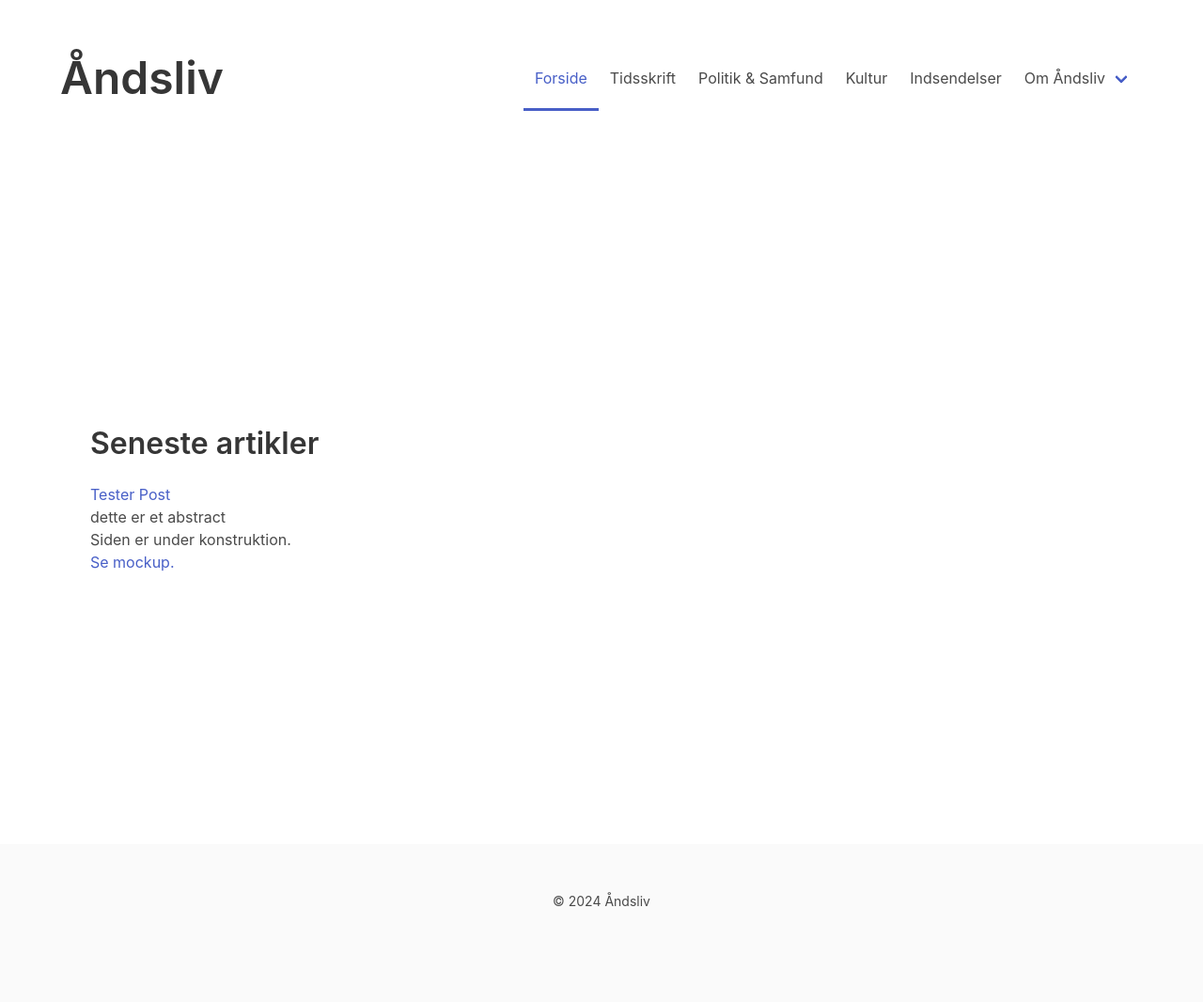
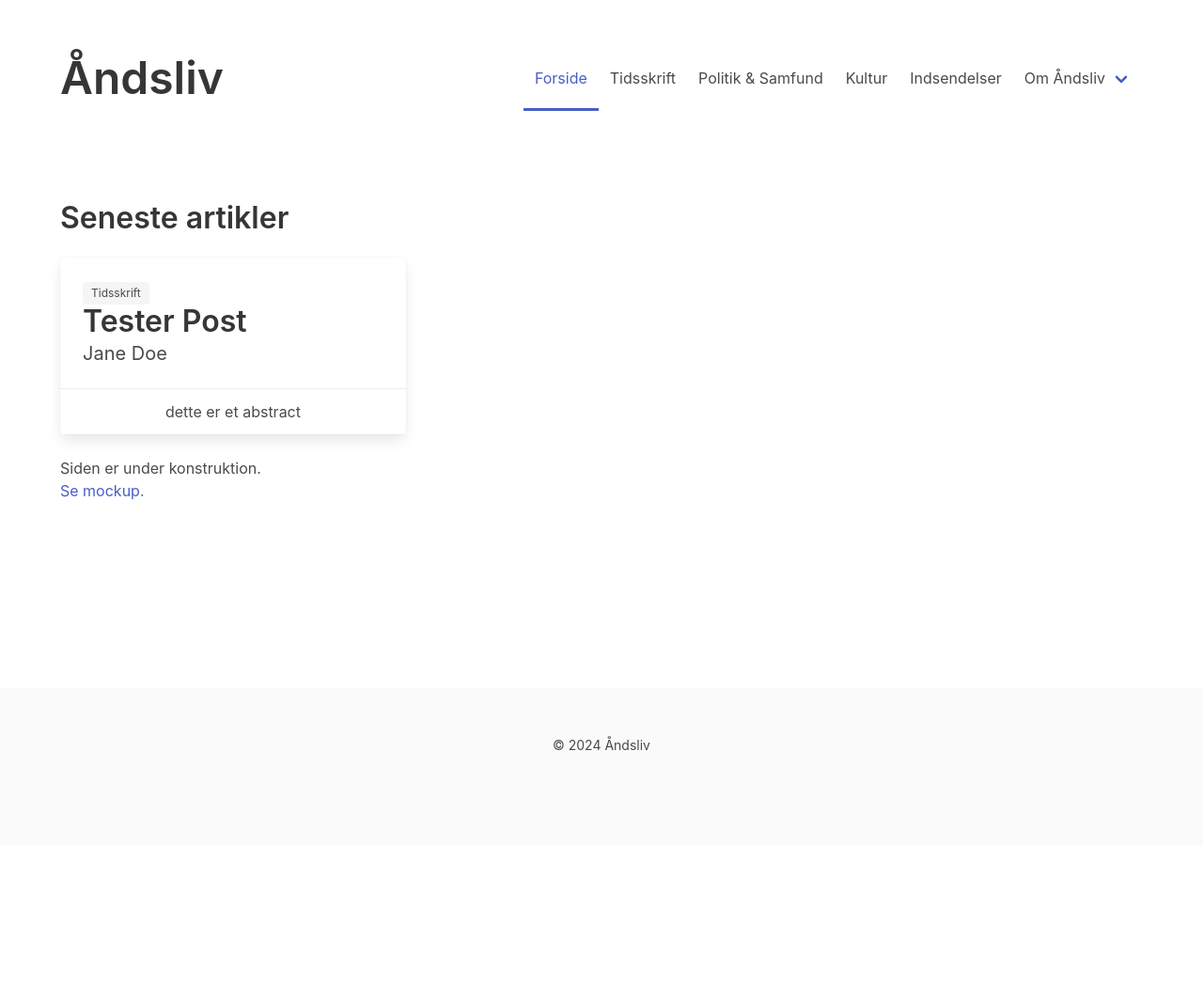
Before and after one commit to Aandsliv/aandsliv, a Jekyll site: the page built from src/index.html, in a window 1280 px wide. Shown: the whole page at 94% size. Built offline with Jekyll 4.4.1, drawn with Linux system fonts in a browser that asks for light colours; after the commit the page ends 900 px from its top, so only the background shows below that.

Commit message:
feat: update general layout (#32)
Closes https://github.com/Aandsliv/aandsliv/issues/19
Closes https://github.com/Aandsliv/aandsliv/issues/20

```diff
--- a/src/_includes/content.html
+++ b/src/_includes/content.html
@@ -1,4 +1,4 @@
-<section class="section is-large">
+<section class="section is-flex-grow-1">
     <div class="container">
         <div class="block">
             {{ content }}
--- a/src/_layouts/default.html
+++ b/src/_layouts/default.html
@@ -8,7 +8,7 @@
     <title>{{ page.title }} | Åndsliv </title>
 </head>
 
-<body>
+<body class="is-flex is-flex-direction-column" style="min-height: 100vh;">
     {% include navigation.html %}
     {% include content.html %}
     {% include footer.html %}
--- a/src/index.html
+++ b/src/index.html
@@ -4,15 +4,33 @@ title: Forside
 ---
 
 <h1 class="title">Seneste artikler</h1>
-<ul>
-    {% for post in site.posts %}
-    <li>
-        <a href="{{ post.url }}">
-            <h3>{{ post.title }}</h3>
-        </a>
-        <p>{{ post.abstract }}</p>
-    </li>
-    {% endfor %}
-</ul>
-<p>Siden er under konstruktion.</p>
-<a href="/mockup">Se mockup.</a>
+<div class="block">
+    <div class="tile is-ancestor">
+        <div class="tile is-vertical is-4">
+            <div class="tile">
+                {% for post in site.posts %}
+                <div class="tile is-parent is-vertical">
+                    <a href="{{ post.url }}" class="tile is-child card">
+                        <div class="card-content">
+                            <div class="block">
+                                <span class="tag card-header-icon">{{ post.subsection | capitalize }}</span>
+                                <p class="title">{{ post.title }}</p>
+                                <p class="subtitle">{{ post.author }}</p>
+                            </div>
+                        </div>
+                        <div class="card-footer">
+                            <p class="card-footer-item">
+                                <span>{{ post.abstract }}</span>
+                            </p>
+                        </div>
+                    </a>
+                </div>
+                {% endfor %}
+            </div>
+        </div>
+    </div>
+</div>
+<section>
+    <p>Siden er under konstruktion.</p>
+    <a href="/mockup">Se mockup.</a>
+</section>
```
